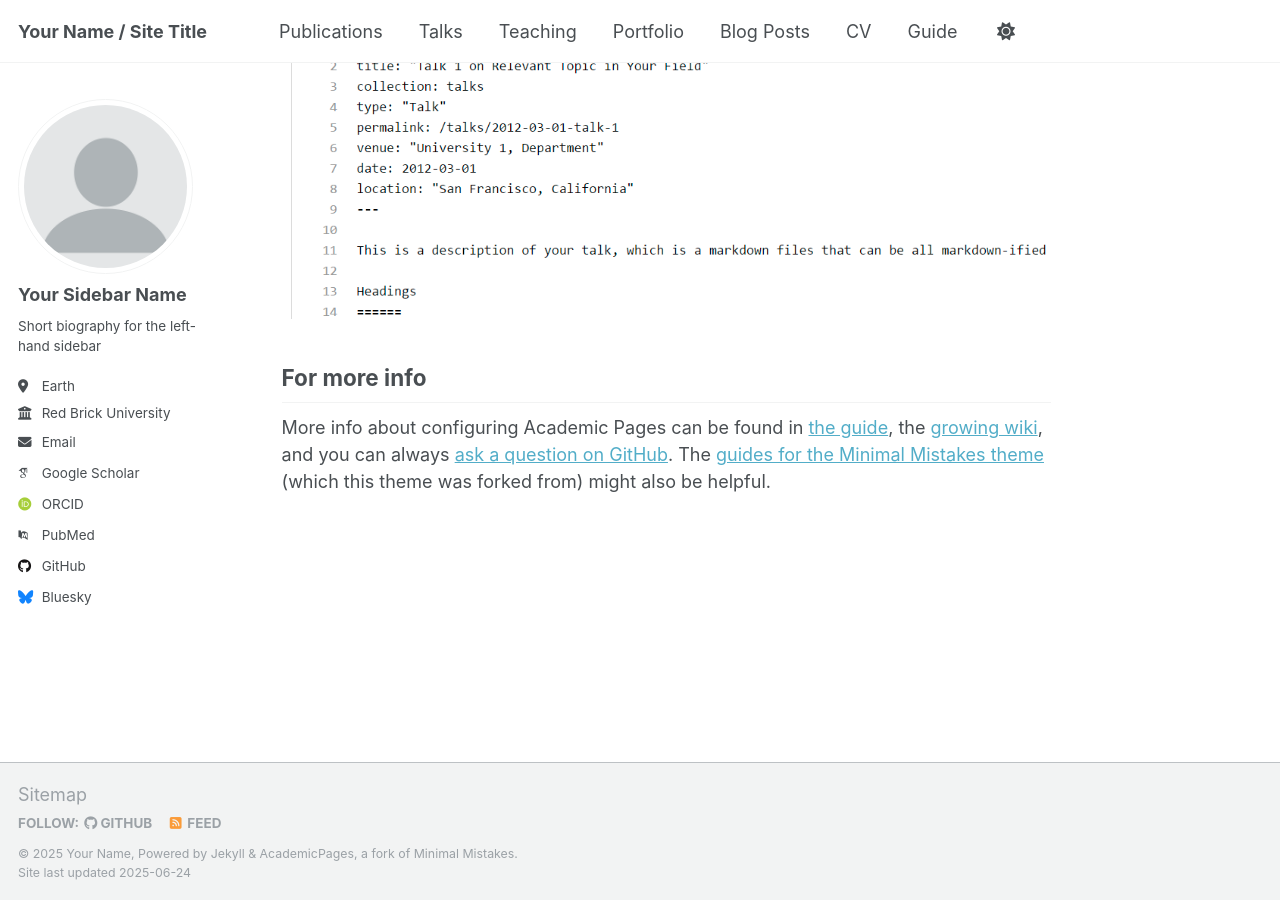
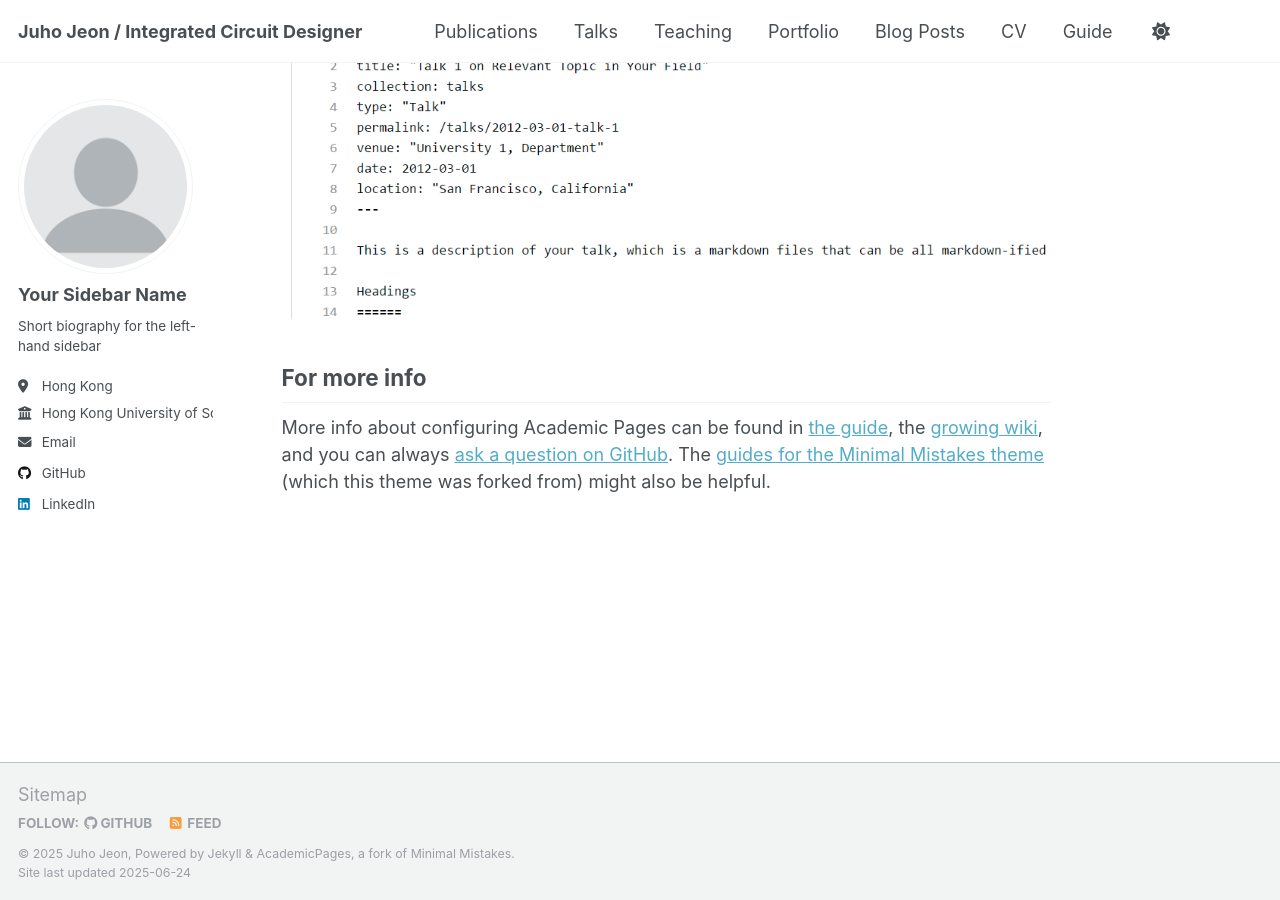
Before and after one commit to eejuhojeon/eejuhojeon.github.io, a Jekyll site: the page built from _pages/about.md, in a window 1280 px wide and 900 px high, scrolled down 2636 px. Built offline with Jekyll 4.4.1, drawn with Linux system fonts in a browser that asks for light colours; some web fonts are replaced.

Commit message:
Update _config.yml

```diff
--- a/_config.yml
+++ b/_config.yml
@@ -9,13 +9,13 @@
 # Basic Site Settings
 locale                   : "en-US"
 site_theme               : "default"
-title                    : "Your Name / Site Title"
+title                    : "Juho Jeon / Integrated Circuit Designer"
 title_separator          : "-"
-name                     : &name "Your Name"
+name                     : &name "Juho Jeon"
 description              : &description "personal description"
-url                      : https://academicpages.github.io # the base hostname & protocol for your site e.g. "https://[your GitHub username].github.io" or if you already have some other page hosted on Github then use "https://[your GitHub username].github.io/[Your Repo Name]"
+url                      : https://eejuhojeon.github.io # the base hostname & protocol for your site e.g. "https://[your GitHub username].github.io" or if you already have some other page hosted on Github then use "https://[your GitHub username].github.io/[Your Repo Name]"
 baseurl                  : "" # the subpath of your site, e.g. "/blog"
-repository               : "academicpages/academicpages.github.io"
+repository               : "eejuhojeon/eejuhojeon.github.io"
 
 # Site Author - The following control what appear as part of the author content on the side bar.
 #               If a field is blank the icon and link will not appear, otherwise it will be shown.
@@ -26,19 +26,19 @@ author:
   name             : "Your Sidebar Name"
   pronouns         : # example: "she/her"
   bio              : "Short biography for the left-hand sidebar"
-  location         : "Earth"
-  employer         : "Red Brick University"
+  location         : "Hong Kong"
+  employer         : "Hong Kong University of Science and Technology"
   uri              : # URL
-  email            : "none@example.org"
+  email            : "jjeonaa@ust.hk"
 
   # Academic websites
   academia         : # URL
   arxiv            : # URL - Update with the correct link to your profile
-  googlescholar    : "https://scholar.google.com/citations?user=PS_CX0AAAAAJ"
+  googlescholar    : # google scholar - update later
   impactstory      : # URL
-  orcid            : "http://orcid.org/yourorcidurl"
+  orcid            : # ORCID URL
   semantic         : # URL
-  pubmed           : "https://www.ncbi.nlm.nih.gov/pubmed/?term=john+snow"
+  pubmed           : # URL
   researchgate     : # URL
   scopus           : # URL
 
@@ -46,12 +46,12 @@ author:
   bitbucket        : # Username - Update with your username on the site
   codepen          : # Username
   dribbble         : # Username
-  github           : "academicpages"
+  github           : "eejuhojeon"
   kaggle           : # Username
   stackoverflow    : # User number or user number and name (i.e., use "1" or "1/jeff-atwood")
 
   # Social media
-  bluesky          : "bsky.app" # Replace this with you Bluesky username
+  bluesky          : # Replace this with you Bluesky username
   facebook         : # Username
   flickr           : # Username
   foursquare       : # Username
@@ -60,7 +60,7 @@ author:
   keybase          : # Username
   instagram        : # Username
   lastfm           : # Username
-  linkedin         : # Username
+  linkedin         : "juho-jeon"
   mastodon         : # URL
   medium           : # URL
   pinterest        : # Username
```
